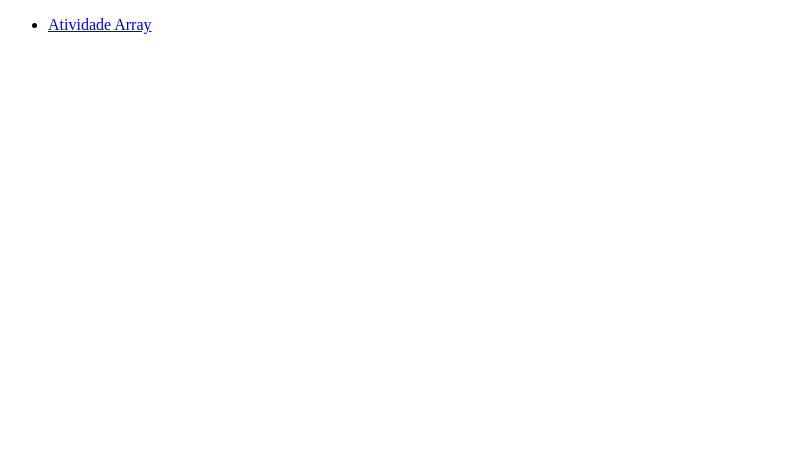
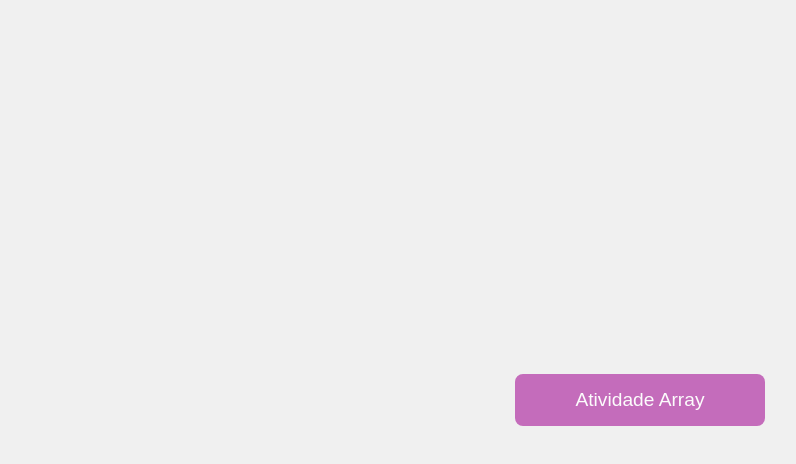
Before and after one commit to NathanyLima/Atividades, a plain HTML site: page Atividade2908/semana3.html in a window 1280 px wide. Shown: the whole page, without its empty margins (0-796 px from the left). Drawn offline with Linux system fonts and the light colour scheme.

Commit message:
Update semana3.html

```diff
--- a/Atividade2908/semana3.html
+++ b/Atividade2908/semana3.html
@@ -1,16 +1,65 @@
 <!DOCTYPE html>
-<html>
+<html lang="pt-BR">
 <head>
-	<meta charset="utf-8">
-	<meta name="viewport" content="width=device-width, initial-scale=1">
-	<title></title>
+    <meta charset="utf-8">
+    <meta name="viewport" content="width=device-width, initial-scale=1.0">
+    <title>Atividades Semanais</title>
+    <style>
+        body {
+            font-family: 'Arial', sans-serif;
+            display: flex;
+            flex-direction: column;
+            align-items: center;
+            justify-content: center;
+            height: 100vh;
+            margin: 0;
+            background-color: #f0f0f0;
+        }
 
+        h1 {
+            color: #a34483;
+            font-size: 2.5em;
+            margin-bottom: 20px;
+        }
+
+        nav ul {
+            list-style: none;
+            padding: 0;
+        }
+
+        nav ul li {
+            margin: 10px 0;
+        }
+
+        a {
+            text-decoration: none;
+            color: rgb(252, 252, 252);
+            font-size: 1.2em;
+        }
+
+        /* Estilizando os botões */
+        .button {
+            background-color: #c46cbb;
+            border: none;
+            padding: 15px 25px;
+            border-radius: 8px;
+            transition: background-color 0.3s ease;
+            text-align: center;
+            display: block;
+            width: 200px;
+            cursor: pointer;
+        }
+
+        .button:hover {
+            background-color: #b41191;
+        }
+    </style>
 </head>
 <body>
 
 	<nav>
 		<ul>
-			<li><a href="atividade.html">Atividade Array</a></li>
+			<li><a href="atividade.html"Class="button">Atividade Array</a></li>
 		</ul>
 	</nav>
 </body>
```
